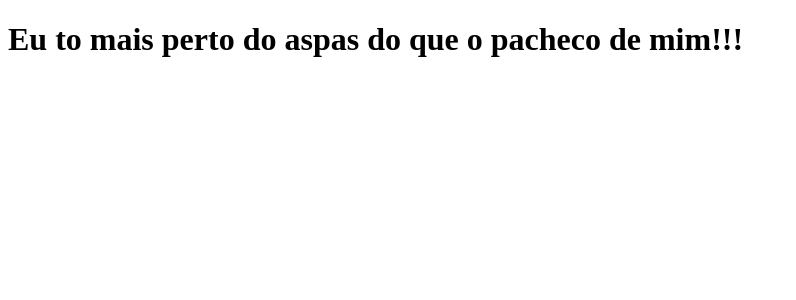
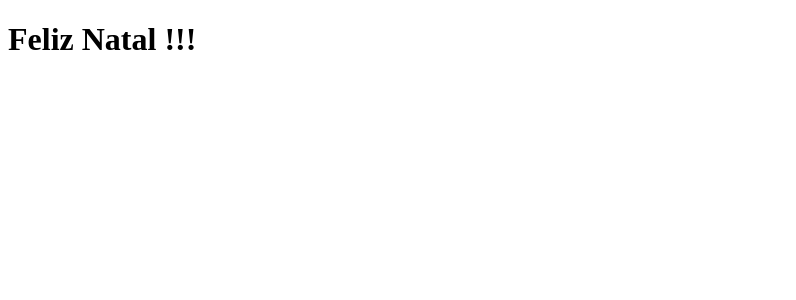
Before and after one commit to frederico2309/pr-tica_curso.dev, a Next.js app: page / in a window 1280 px wide. Shown: the top 300 px of the page, without its empty margins (0-796 px from the left). Built offline with nearby package versions, Linux system fonts and the light colour scheme.

Commit message:
mensagem alterada

```diff
--- a/pages/index.js
+++ b/pages/index.js
@@ -1,4 +1,4 @@
 function Home() {
-  return <h1>Eu to mais perto do aspas do que o pacheco de mim!!!</h1>;
+  return <h1>Feliz Natal !!!</h1>;
 }
 export default Home;
```
